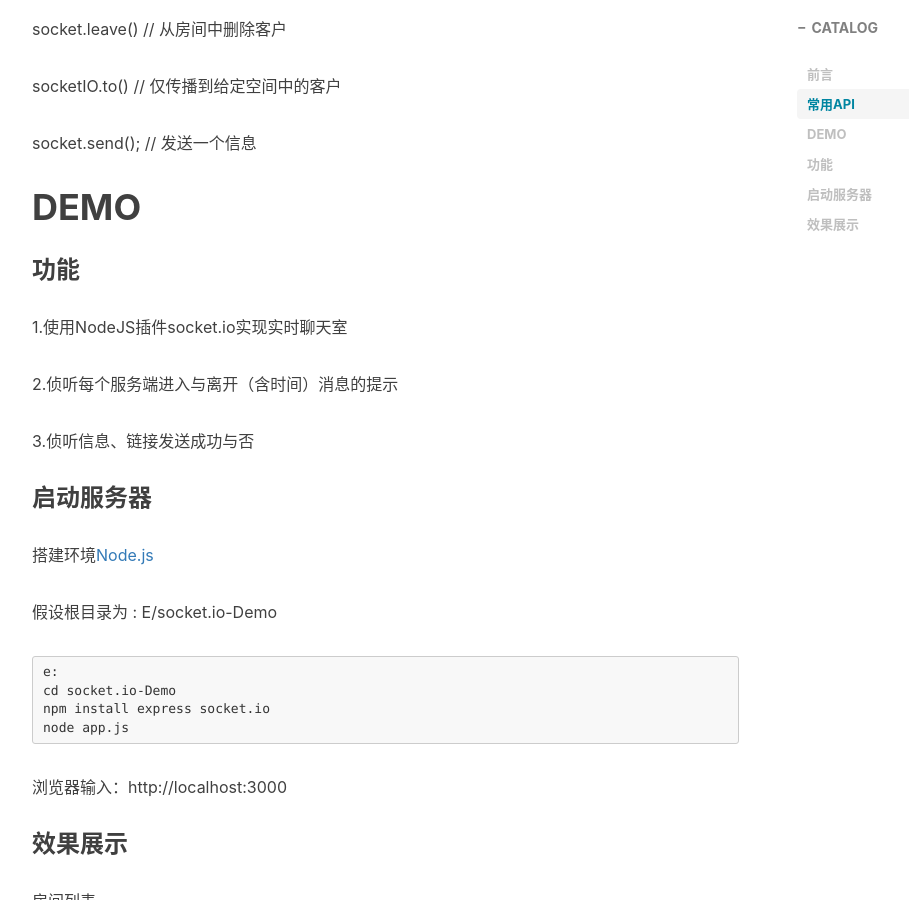
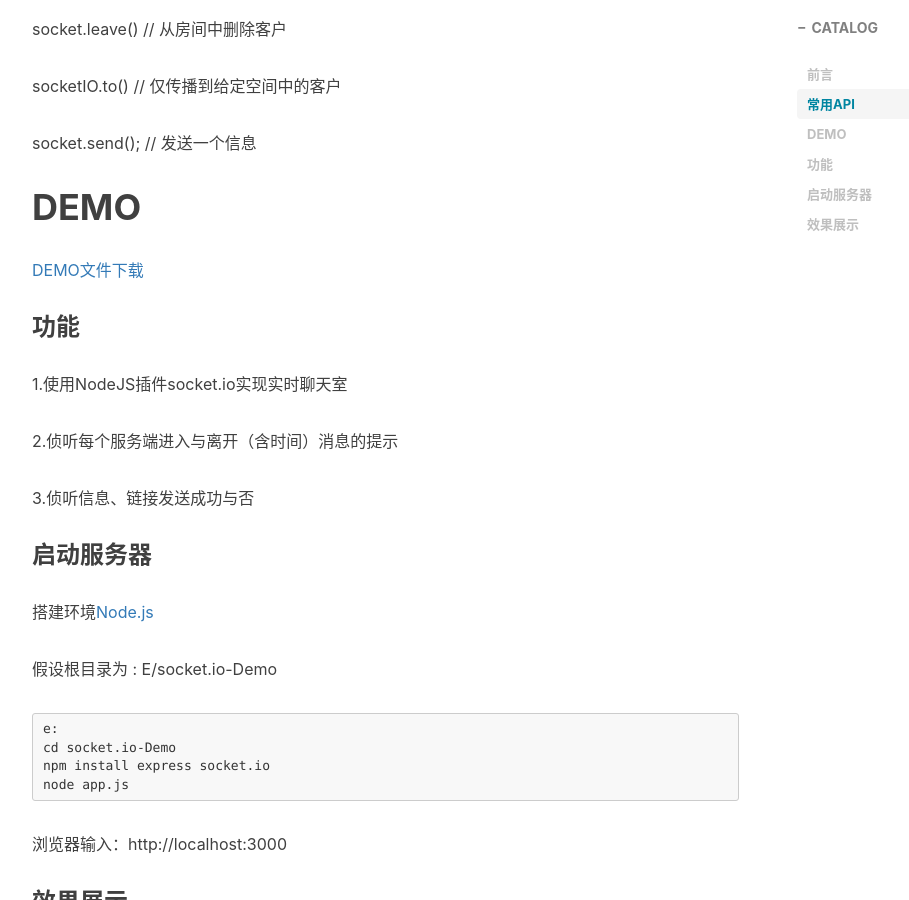
Before and after one commit to devin-huang/devin-huang.github.io, a Jekyll site: the page built from _posts/2017-04-26-websocket_实时聊天室.md, in a window 1280 px wide and 900 px high, scrolled down 2371 px. Shown: the whole window, without its empty margins (233-1142 px from the left). Built offline with Jekyll 4.4.1, drawn with Linux system fonts in a browser that asks for light colours; nearby versions of some CDN libraries; comment, search, counter and statistics services are not loaded.

Commit message:
Update 2017-04-26-websocket_实时聊天室.md

```diff
--- a/_posts/2017-04-26-websocket_实时聊天室.md
+++ b/_posts/2017-04-26-websocket_实时聊天室.md
@@ -84,6 +84,8 @@ socket.send();                             // 发送一个信息
 
 # DEMO
 
+[DEMO文件下载](https://github.com/devin-huang/socket.io-Demo)
+
 ### 功能
 
 1.使用NodeJS插件socket.io实现实时聊天室
```
